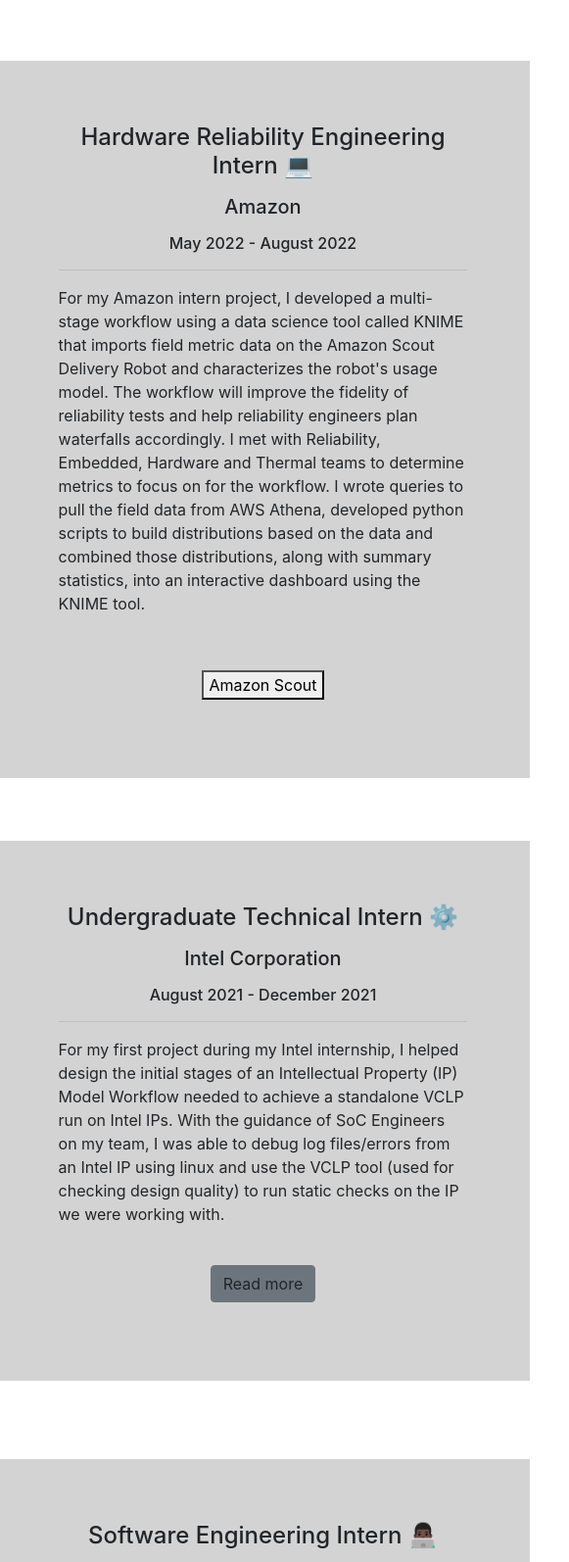
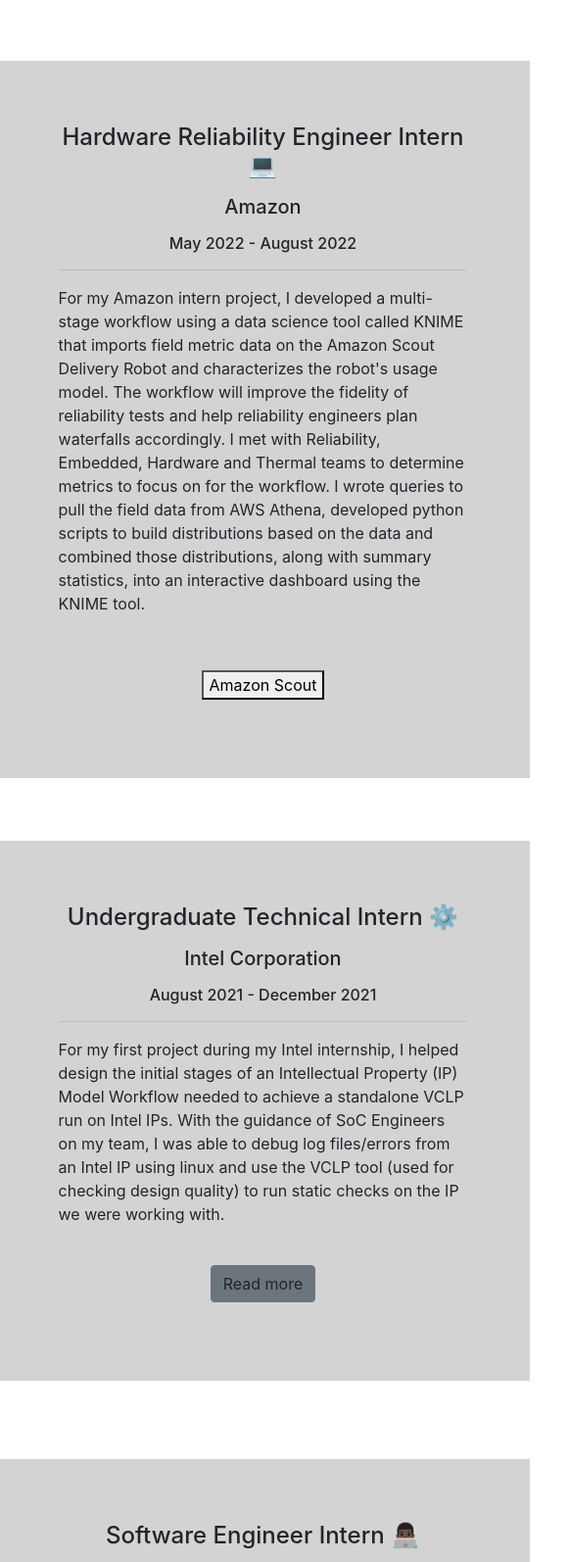
Before and after one commit to rnuma/roannuma, a plain HTML site: page ProfessionalExperience.html in a window 1280 px wide. Shown: the part 1742-3336 px from the top of the page at 98% size, 699-1280 px from the left. Drawn offline with nearby package versions, Linux system fonts and the light colour scheme.

Commit message:
Update ProfessionalExperience.html

```diff
--- a/ProfessionalExperience.html
+++ b/ProfessionalExperience.html
@@ -144,7 +144,7 @@
     </div>
 
     <div class="col-lg-5 col-md-4 col-sm-10 mb-0 TextBox">
-      <h4 class="feature-title text-black text-center">Hardware Reliability Engineering Intern 💻</h4>
+      <h4 class="feature-title text-black text-center">Hardware Reliability Engineer Intern 💻</h4>
             <p></p>
             <h5 class="feature-title text-black text-center">Amazon</h5>
             <p></p>
@@ -264,7 +264,7 @@
 </div>
 
    <div class="col-lg-5 col-md-4 col-sm-10 mt-mb-0 TextBox">
-      <h4 class="feature-title text-black text-center">Software Engineering Intern 👨🏿‍💻</h4>
+      <h4 class="feature-title text-black text-center">Software Engineer Intern 👨🏿‍💻</h4>
             <p></p>
             <h5 class="feature-title text-black text-center">Qualcomm</h5>
             <p></p>
```
